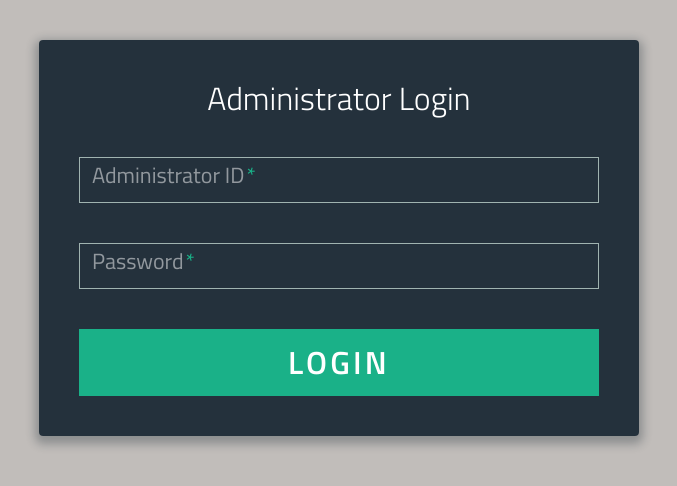
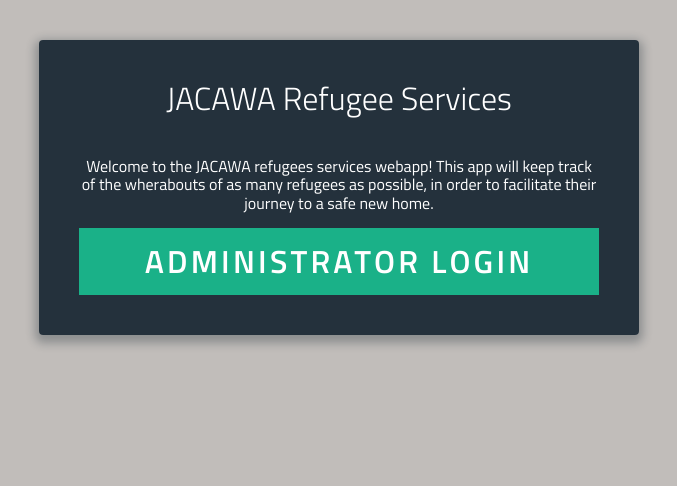
Before and after one commit to WaelLoop/JACAWA, a plain HTML site: page index.html in a window 1280 px wide. Shown: the whole page, without its empty margins (301-978 px from the left). Drawn offline with nearby package versions, Linux system fonts and the light colour scheme.

Commit message:
changes to index

```diff
--- a/index.html
+++ b/index.html
@@ -1,9 +1,8 @@
 <!DOCTYPE html>
-
 <html lang="en" >
 <head>
   <meta charset="UTF-8">
-  <title>Login Form</title>
+  <title>Homepage</title>
   <link href='https://fonts.googleapis.com/css?family=Titillium+Web:400,300,600' rel='stylesheet' type='text/css'>
   <link rel="stylesheet" href="https://cdnjs.cloudflare.com/ajax/libs/normalize/5.0.0/normalize.min.css">
   <link rel="stylesheet" href="css/style.css">
@@ -12,26 +11,17 @@
 <body>
   <div class="form">
       <div class="tab-content">
-        <div id="admin_login">
-          <h1>Administrator Login</h1>
-          <form action="login.py" method="post">
-
-          <div class="field-wrap">
-            <label>
-              Administrator ID<span class="req">*</span>
-            </label>
-            <input type="admin_ID" name="username" required autocomplete="off"/>
-          </div>
-
-          <div class="field-wrap">
-            <label>
-              Password<span class="req">*</span>
-            </label>
-            <input type="password" name="password" required autocomplete="off"/>
-          </div>
-
-          <button type="submit" class="button button-block"/>Login</button>
-
+        <div id="homepage">
+          <h1>JACAWA Refugee Services</h1>
+            <p><center>
+              <font color="white">
+                Welcome to the JACAWA refugees services webapp! This app will keep
+                track of the wherabouts of as many refugees as possible, in order
+                to facilitate their journey to a safe new home.
+              </font>
+            </center></p>
+          <form action="./pages/admin_login.html" method="post">
+            <button type="submit" class="button button-block"/>Administrator Login</button>
           </form>
 
         </div>
```
Also changed, not shown: pages/admin_login.html (added, +48 -0 lines), pages/search.html (+0 -1 lines).
